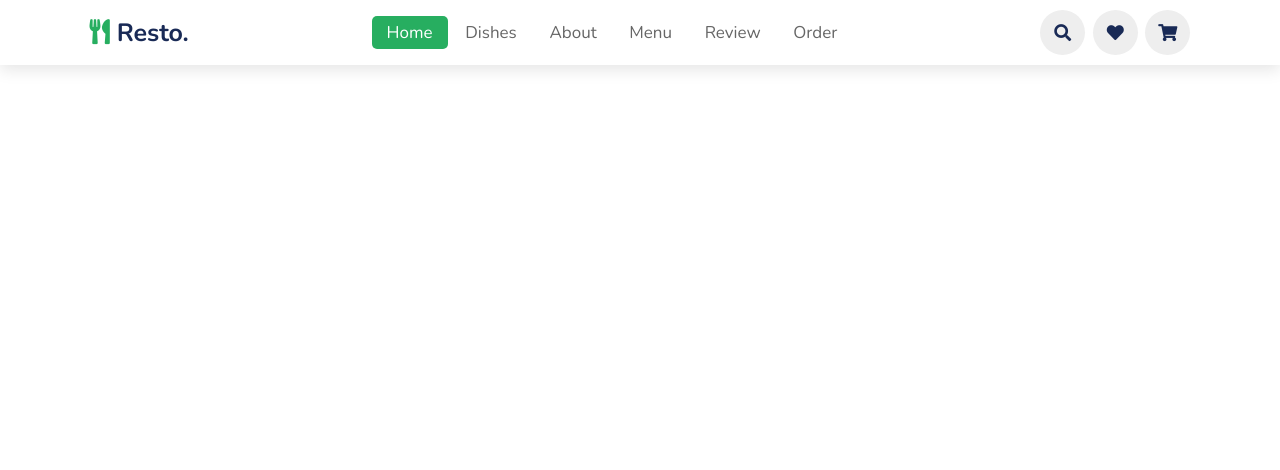
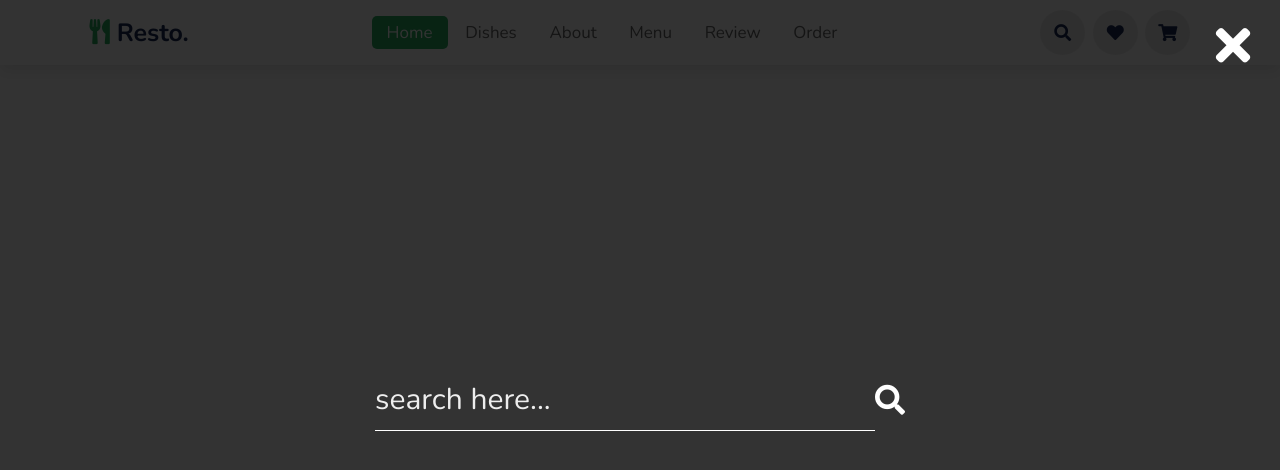
Before and after one commit to ViniciusGranado/responsive-food-page, a plain HTML site: page index.html in a window 1280 px wide. Both pictures are taken after a click on the icon 1062 px from the left and 32 px from the top of the page. Drawn offline with nearby package versions, Linux system fonts and the light colour scheme.

Commit message:
Added FORM section

```diff
--- a/css/style.css
+++ b/css/style.css
@@ -86,9 +86,57 @@ header .icons #menu-bars {
   display: none;
 }
 
+/* FORM */
+#search-form {
+  position: fixed;
+  top: -110%;
+  left: 0;
+  height: 100%;
+  width: 100%;
+  z-index: 1004;
+  background-color: rgba(0, 0, 0, 0.8);
+  display: flex;
+  align-items: center;
+  justify-content: center;
+  padding: 0 1rem;
+}
+#search-form.active {
+  top: 0;
+}
 
+#search-form #search-box {
+  width: 50rem;
+  border-bottom: 0.1rem solid #FFF;
+  padding: 1rem 0;
+  color: #FFF;
+  font-size: 3rem;
+  text-transform: none;
+  background: none;
+}
+#search-form #search-box::placeholder {
+  color: #EEE;
+}
+#search-form #search-box::-webkit-search-cancel-button {
+  -webkit-appearance: none;
+}
 
+#search-form label {
+  color: #FFF;
+  cursor: pointer;
+  font-size: 3rem;
+}
+#search-form label:hover {
+  color: var(--green);
 
+}
+#search-form #close {
+  position: absolute;
+  color: #FFF;
+  cursor: pointer;
+  top: 2rem;
+  right: 3rem;
+  font-size: 5rem;
+}
 
 
 
@@ -129,6 +177,11 @@ header .icons #menu-bars {
   header .icons #menu-bars {
     display: inline-block;
   }
+
+  #search-form #search-box {
+    width: 90%;
+    margin: 0 1rem;
+  }
 }
 
 @media (max-width: 991px) {
--- a/index.html
+++ b/index.html
@@ -46,6 +46,14 @@
     </header>
     <!-- HEADER END-->
 
+    <!-- FORM START -->
+    <form action="" id="search-form">
+      <input type="search" placeholder='search here...' name="" id="search-box">
+      <label for="search-box" class='fas fa-search'></label>
+      <i class="fas fa-times" id="close"></i>
+    </form>
+    <!-- FORM END -->
+
     <script src="./javascript/script.js"></script>
   </body>
 </html>
--- a/javascript/script.js
+++ b/javascript/script.js
@@ -1,10 +1,26 @@
-const menu =  document.querySelector('#menu-bars');
-const navbar =  document.querySelector('.navbar');
+const menu = document.querySelector('#menu-bars');
+const navbar = document.querySelector('.navbar');
+const searchIcon = document.querySelector('#search-icon');
+const searchForm = document.querySelector('#search-form');
+const closeFormIcon = document.querySelector('#close');
 
 const toggleMenu = () => {
   menu.classList.toggle('fa-times');
   navbar.classList.toggle('active');
-
+};
+const closeMenu = () => {
+  menu.classList.remove('fa-times');
+  navbar.classList.remove('active');
+};
+const openSearchForm = () => {
+  searchForm.classList.add('active');
+}
+const closeSearchForm = () => {
+  searchForm.classList.remove('active');
 }
 
-menu.addEventListener('click',  toggleMenu);
+
+menu.addEventListener('click', toggleMenu);
+window.addEventListener('scroll', closeMenu);
+searchIcon.addEventListener('click', openSearchForm);
+closeFormIcon.addEventListener('click', closeSearchForm);
```
